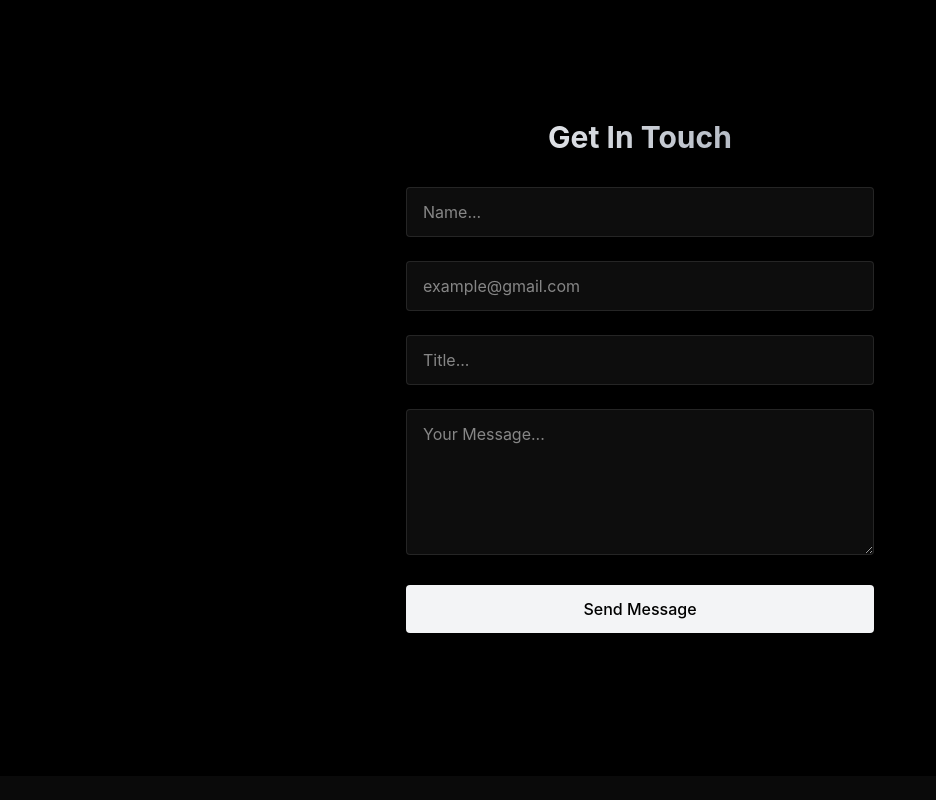
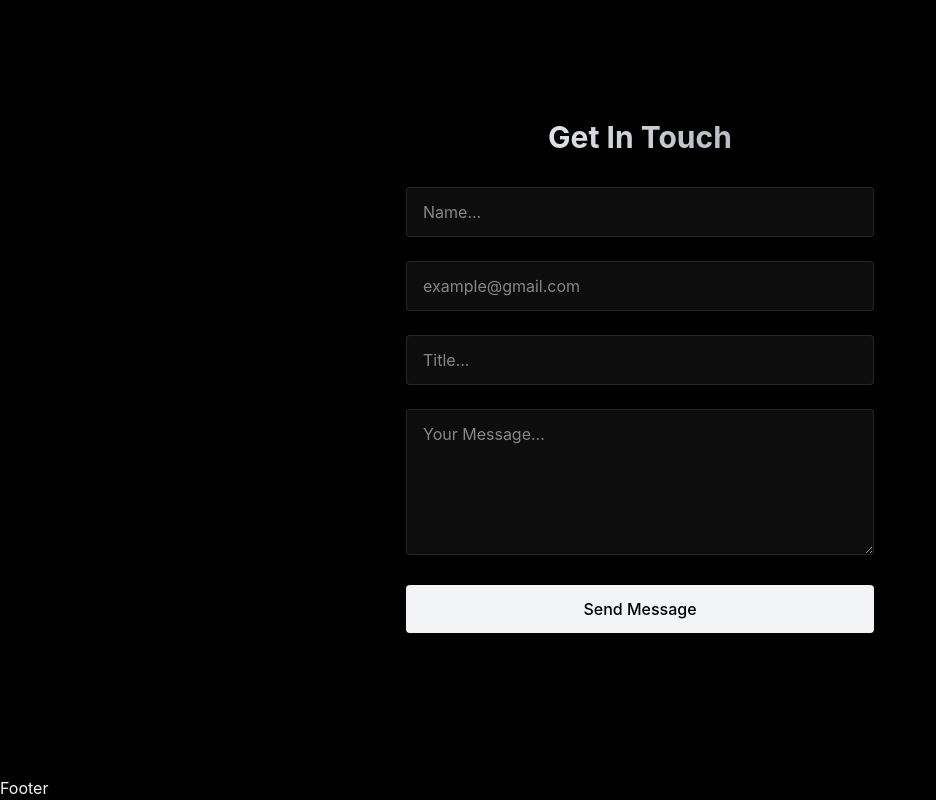
Before and after one commit to MDJAmin/Amin_Portfolio, a React (Vite) app: page / in a window 1280 px wide. Shown: the part 2720-3520 px from the top of the page, without its empty margins (0-936 px from the left). Before the commit the page ends 3496 px from the top, so only its background shows below. Built offline with nearby package versions, Linux system fonts and the light colour scheme.

Commit message:
Feat: footer

```diff
--- a/src/App.jsx
+++ b/src/App.jsx
@@ -3,12 +3,13 @@
 import { LoadingScreen } from "./Components/Common/LoadingScreen";
 import { Navbar } from "./Components/Common/Navbar";
 import { MobileMenu } from "./Components/Common/MobileMenu";
-import { Home } from "./components/sections/Home";
-import { About } from "./components/sections/About";
-import { Projects } from "./components/sections/Projects";
+import { Home } from "./Components/Sections/Home";
+import { About } from "./Components/Sections/About";
+import { Projects } from "./Components/Sections/Projects";
 import "./index.css";
-import { Contact } from "./Components/sections/Contact";
+import { Contact } from "./Components/Sections/Contact";
 import StarsCanvas from "./Components/Common/StarBackground";
+import Footer from "./Components/Sections/Footer";
 
 function App() {
   const [isLoaded, setIsLoaded] = useState(false);
@@ -35,6 +36,7 @@
         <About />
         <Projects />
         <Contact />
+        <Footer/>
       </div>
     </>
   );
--- /dev/null
+++ b/src/Components/Sections/Footer.jsx
@@ -0,0 +1,7 @@
+import React from 'react'
+
+export default function Footer() {
+  return (
+    <div>Footer</div>
+  )
+}
```
